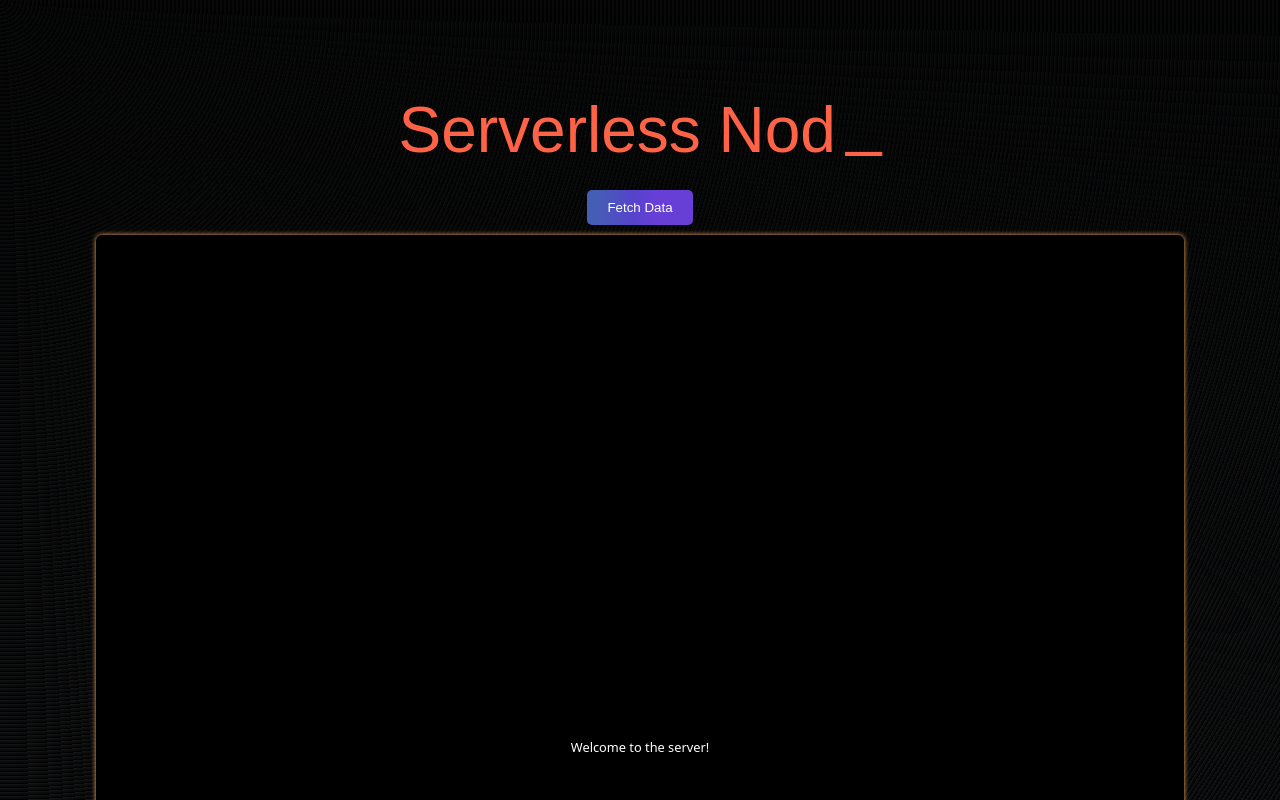
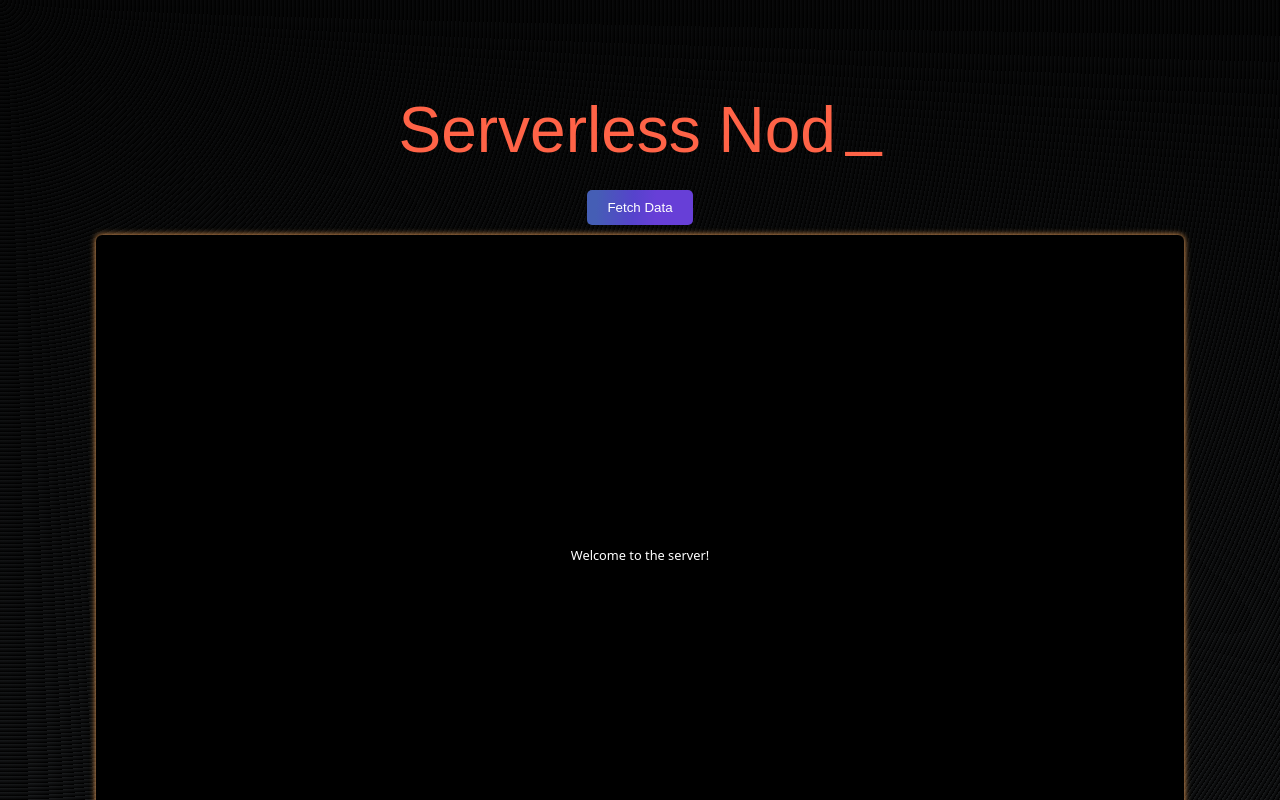
Before and after one commit to adusrk/serverless-nextjs, a Next.js app: page / in a window 1280 px wide. Shown: the top 800 px of the page. Built offline with nearby package versions, Linux system fonts and the light colour scheme; a web font is replaced by a local one.

Commit message:
ui update

```diff
--- a/components/Card.module.css
+++ b/components/Card.module.css
@@ -1,7 +1,7 @@
 .card {
     background: #000000;
     width: 85vw;
-    height: 80vw;
+    height: 50vw;
     padding: 10px;
     position: relative;
     border-radius: 6px;
```
